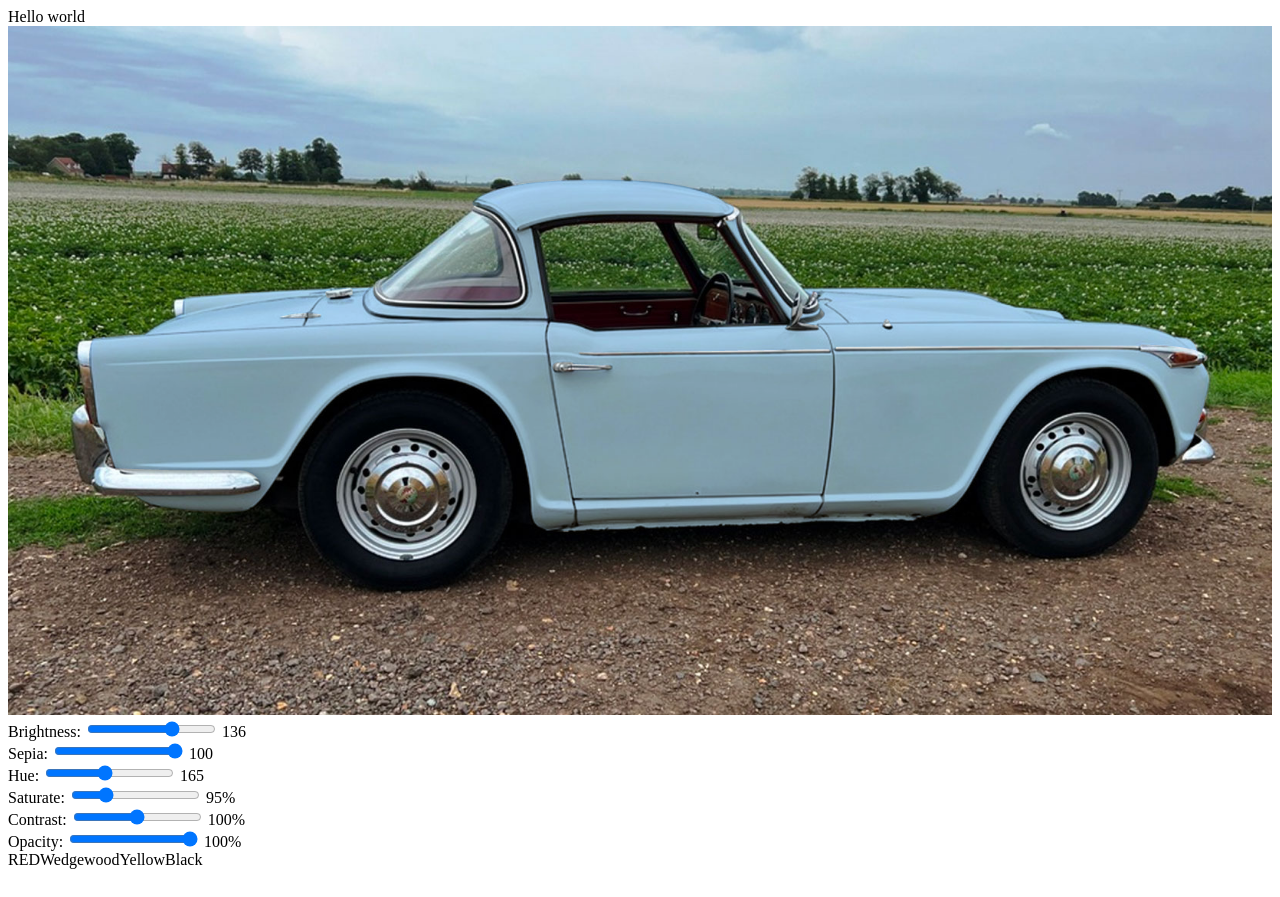
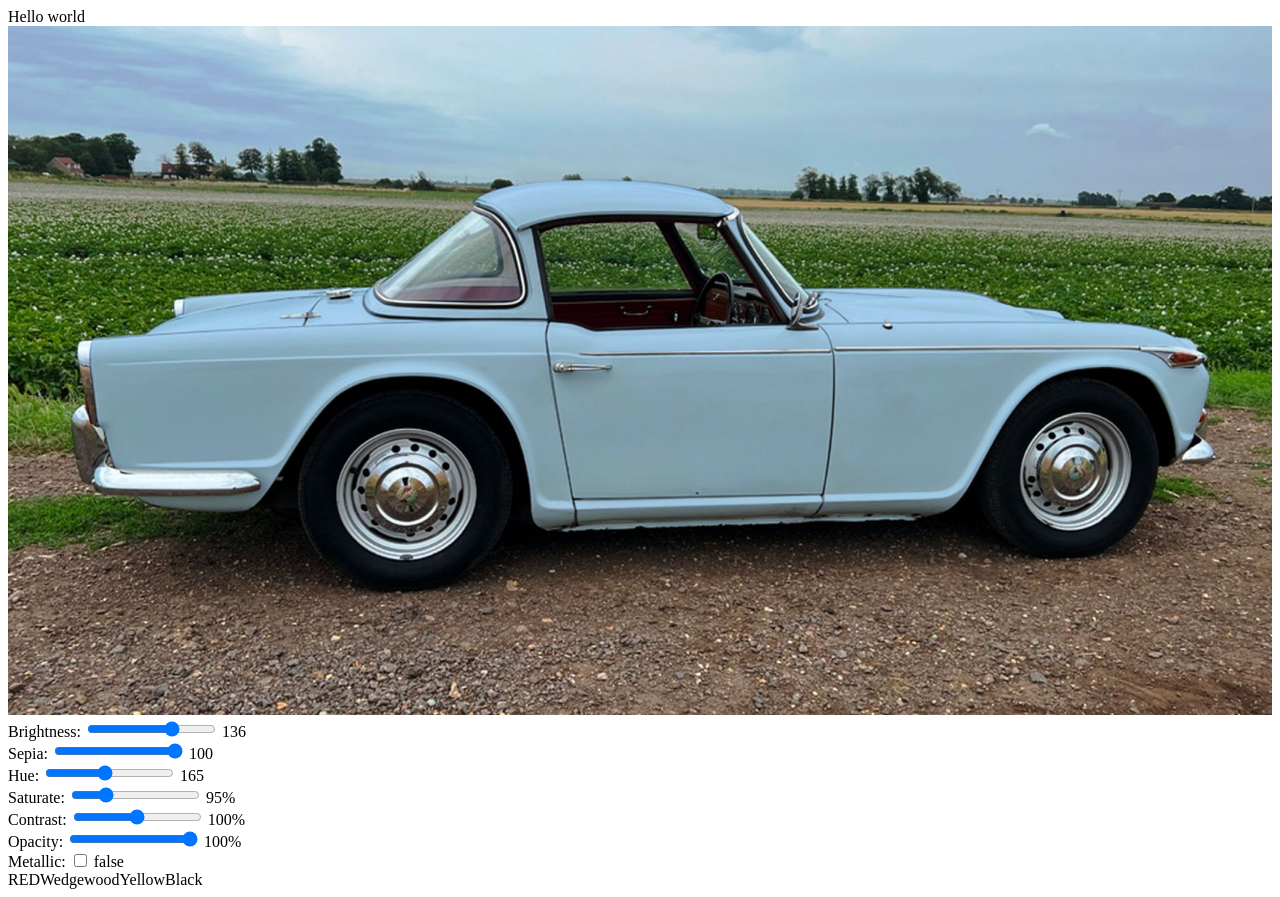
Before and after one commit to arallsopp/colouriser, an Angular app: page / in a window 1280 px wide. Built offline with nearby package versions, Linux system fonts and the light colour scheme.

Commit message:
made a rough metallic option

```diff
--- a/src/app/app.component.html
+++ b/src/app/app.component.html
@@ -2,6 +2,10 @@ Hello world
 
 <div class="canvas">
   <img class="main" src="assets/tr4a/background.jpg">
+  <img *ngIf="body_metallic" class="mask colorised" [ngStyle] = "{
+      'mix-blend-mode':'color-burn',
+      'filter': 'brightness(72%) contrast(80%) opacity(60%)'}"
+       src="assets/tr4a/body-mask.png">
   <img class="mask colorised" [ngStyle]="{
       'mix-blend-mode':'multiply',
       'filter': 'brightness(' + body_brightness + '%) sepia(' + body_sepia + ') hue-rotate(' + body_hue_rotate +
@@ -39,6 +43,14 @@ Hello world
   <input type="range" min="0" max="100" value="0" class="slider" [(ngModel)]="body_opacity">
   {{body_opacity}}%
   <br/>
+  <label>Metallic</label>:
+  <input type="checkbox" [(ngModel)]="body_metallic">
+  {{body_metallic}}
+  <br/>
+
+
+
+
 
   <span (click)="applyTemplate('red');">RED</span>
   <span (click)="applyTemplate('wedgewood');">Wedgewood</span>
--- a/src/app/app.component.ts
+++ b/src/app/app.component.ts
@@ -13,7 +13,7 @@ export class AppComponent {
   public body_saturation: number = 95;
   public body_contrast: number = 100;
   public body_opacity: number = 100;
-
+  public body_metallic: boolean = false;
 
   applyTemplate(name: string){
     switch(name){
@@ -24,6 +24,7 @@ export class AppComponent {
         this.body_saturation = 95;
         this.body_contrast = 100;
         this.body_opacity = 100;
+        this.body_metallic = false;
         break;
       case 'red':
         this.body_brightness = 52;
@@ -32,6 +33,7 @@ export class AppComponent {
         this.body_saturation = 357;
         this.body_contrast = 168;
         this.body_opacity = 100;
+        this.body_metallic = false;
         break;
       case 'yellow':
         this.body_brightness = 122;
@@ -40,6 +42,7 @@ export class AppComponent {
         this.body_saturation = 237;
         this.body_contrast = 126;
         this.body_opacity = 100;
+        this.body_metallic = false;
         break;
       case 'black':
         this.body_brightness = 21;
@@ -48,6 +51,7 @@ export class AppComponent {
         this.body_saturation = 1;
         this.body_contrast = 106;
         this.body_opacity = 100;
+        this.body_metallic = false;
         break;
     }
   }
```
